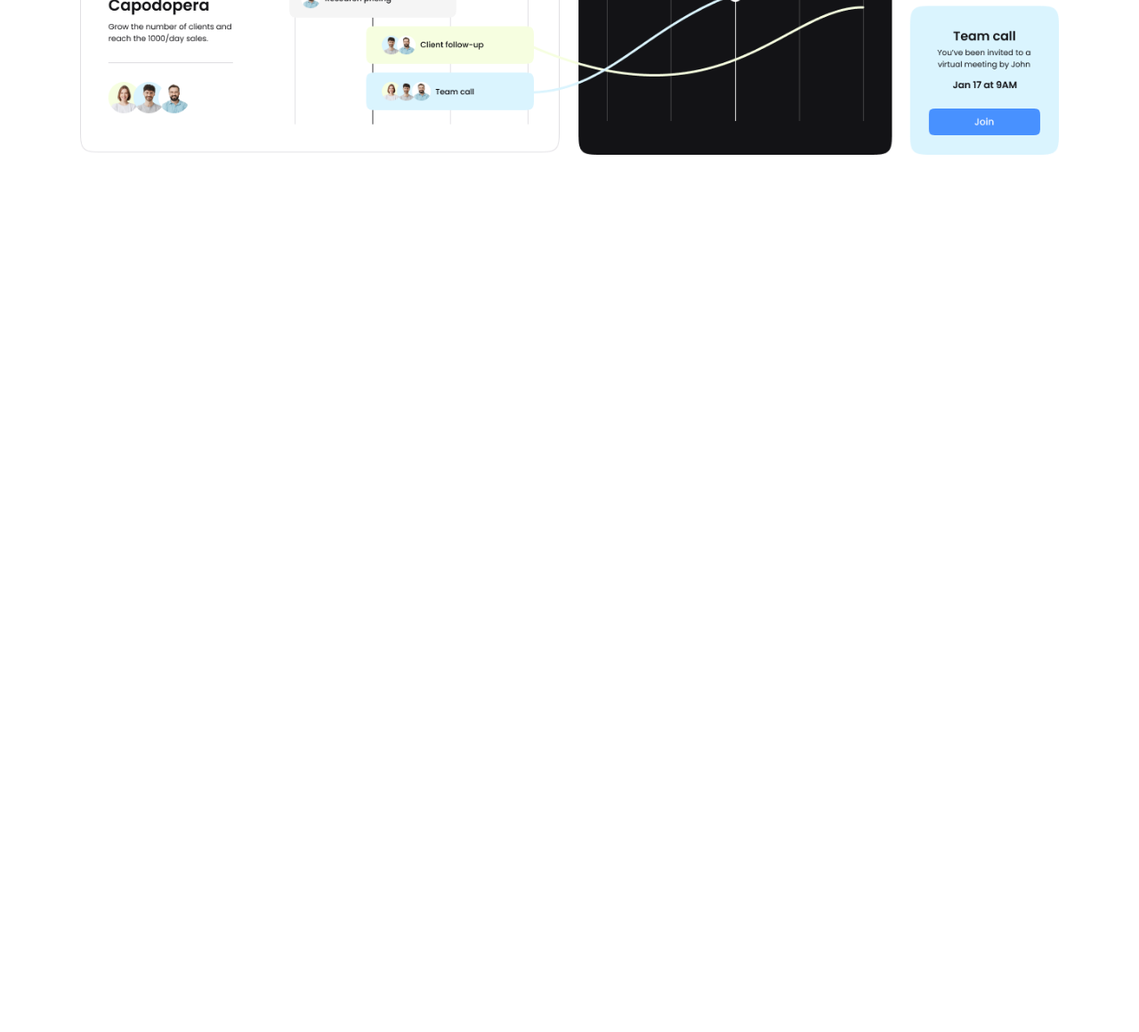
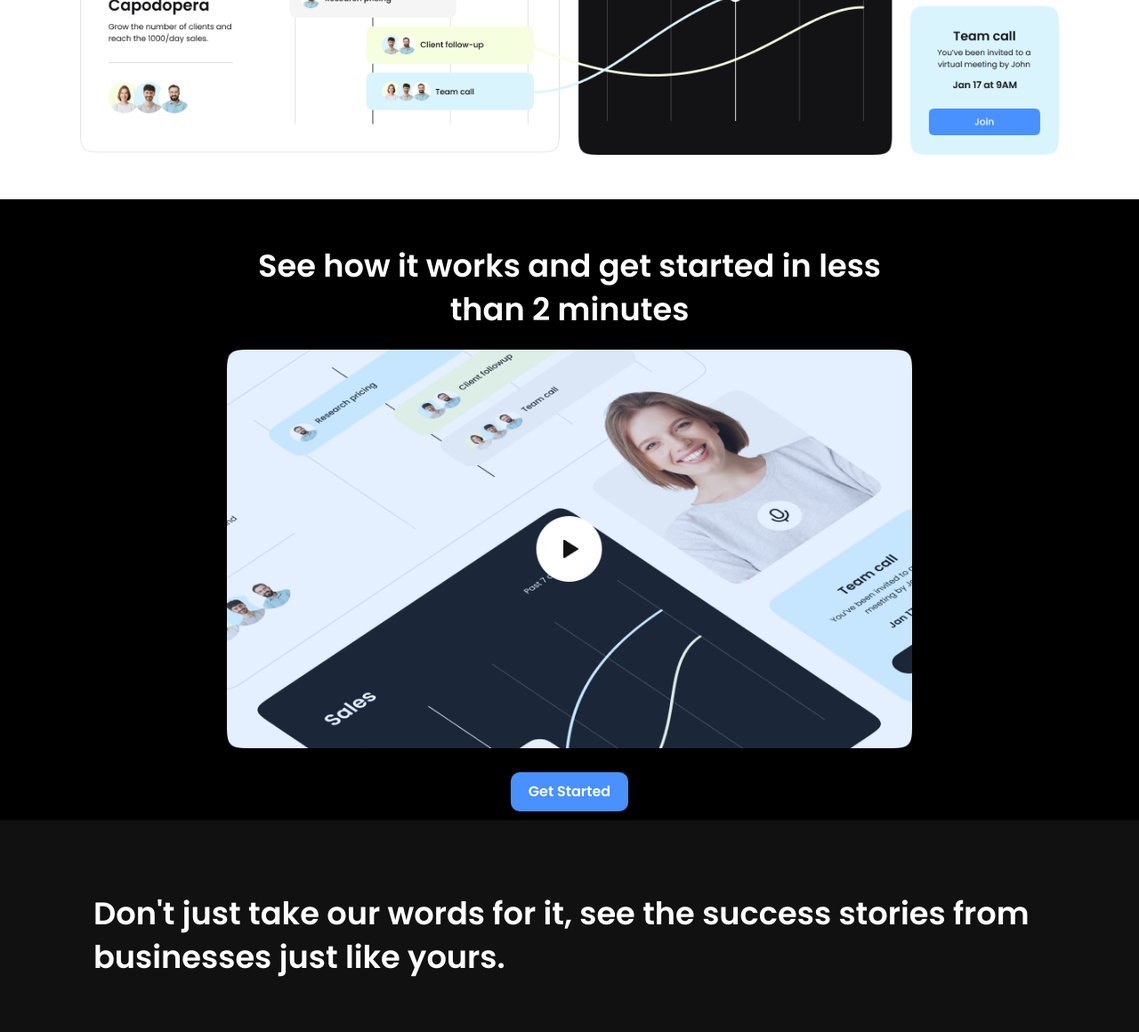
Before and after one commit to Omotoso12/learn-web, a plain HTML site: page index.html in a window 1280 px wide. Shown: the part 500-1660 px from the top of the page at 89% size. Before the commit the page ends 800 px from the top, so only its background shows below. Drawn offline with Linux system fonts and the light colour scheme; files whose address does not match are found by name.

Commit message:
mid- testimonial

```diff
--- a/css/style.css
+++ b/css/style.css
@@ -87,7 +87,25 @@ img {
     margin-bottom: 20px;
 }
 
+/* video section */
+.video {
+    padding: 10px 40px;
+}
 
+.video-content {
+    display: flex;
+    flex-direction: column;
+    align-items: center;
+}
+
+.video-preview {
+    margin-bottom: 20px;
+}
+
+/* Testimonials classes */
+.testimonials {
+    padding: 40px 0;
+}
 
 /* Utility Classes */
 .container{
@@ -146,7 +164,7 @@ img {
 .text-xl {
     font-size: 2.2rem;
     line-height: 1.4;
-    font-weight: normal;
+    font-weight: 600;
     margin: 40px 0 20px;
 }
 
@@ -167,3 +185,24 @@ img {
 .text-center {
     text-align: center;
 }
+
+/* Background classes */
+.bg-primary {
+    background: var(--primary-color);
+    color: #fff;
+}
+
+.bg-light {
+    background: var(--light-color);
+    color: #333;
+}
+
+.bg-dark {
+    background: var(--dark-color);
+    color: #fff;
+}
+
+.bg-black {
+    background: #000;
+    color: #fff;
+}
--- a/index.html
+++ b/index.html
@@ -71,6 +71,31 @@
         </div>
       </div>
     </section>
+
+    <!-- Video Section -->
+     <section class="video bg-black">
+      <div class="container-sm">
+        <h2 class="video-heading text-xl text-center">
+          See how it works and get started in less than 2 minutes
+        </h2>
+        <div class="video-content">
+          <a href="#">
+            <img src="images/video-preview.png" alt="video"
+            class="video-preview">
+          </a>
+          <a href="#" class="btn btn-primary ">Get Started</a>
+        </div>
+      </div>
+     </section>
+     <!-- Testimonials Section -->
+      <section class="testimonials bg-dark">
+        <div class="container">
+          <h3 class="testimonials-heading text-xl">
+            Don't just take our words for it, see the success stories from
+            businesses just like yours.
+          </h3>
+        </div>
+      </section>
     <script>
       src = "js/main.js";
     </script>
```
